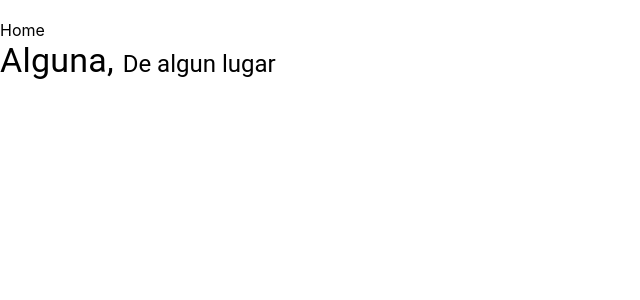
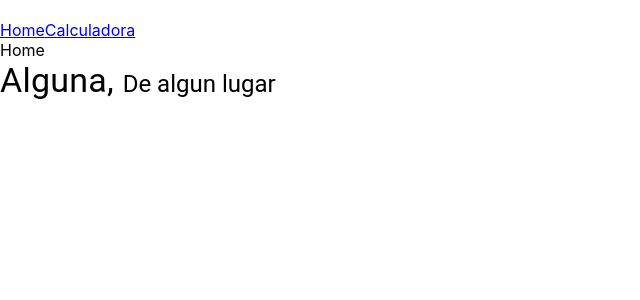
Before and after one commit to alexisMoragaa/curso-react-udemy, a React (Create React App) app: page / in a window 1280 px wide. Shown: the top 300 px of the page, without its empty margins (0-640 px from the left). Built offline with nearby package versions, Linux system fonts and the light colour scheme.

Commit message:
Se añaden links al Router del componente app

```diff
--- a/src/App.jsx
+++ b/src/App.jsx
@@ -1,12 +1,18 @@
 import React from 'react'
-import { BrowserRouter as Router, Routes, Route } from 'react-router-dom'
+import { BrowserRouter as Router, Routes, Route, Link } from 'react-router-dom'
 import Calculadora from './components/Calculadora'
 
 const App = props => {
   return (
 
         <Router>
-            <Routes>
+
+            <div> {/* Establece los links como barra de navegacion*/}
+                <Link to="/">Home</Link>
+                <Link to="/calculadora">Calculadora</Link>
+            </div>
+
+            <Routes> {/* Renderiza los componentes correspondientes cuando la ruta se coincide con la indicada en el path */}
                 <Route path='/' element={"Home"}/>
                 <Route path='/main' element={"Main"}/>
                 <Route path='/calculadora'element={<Calculadora />}/>
```
